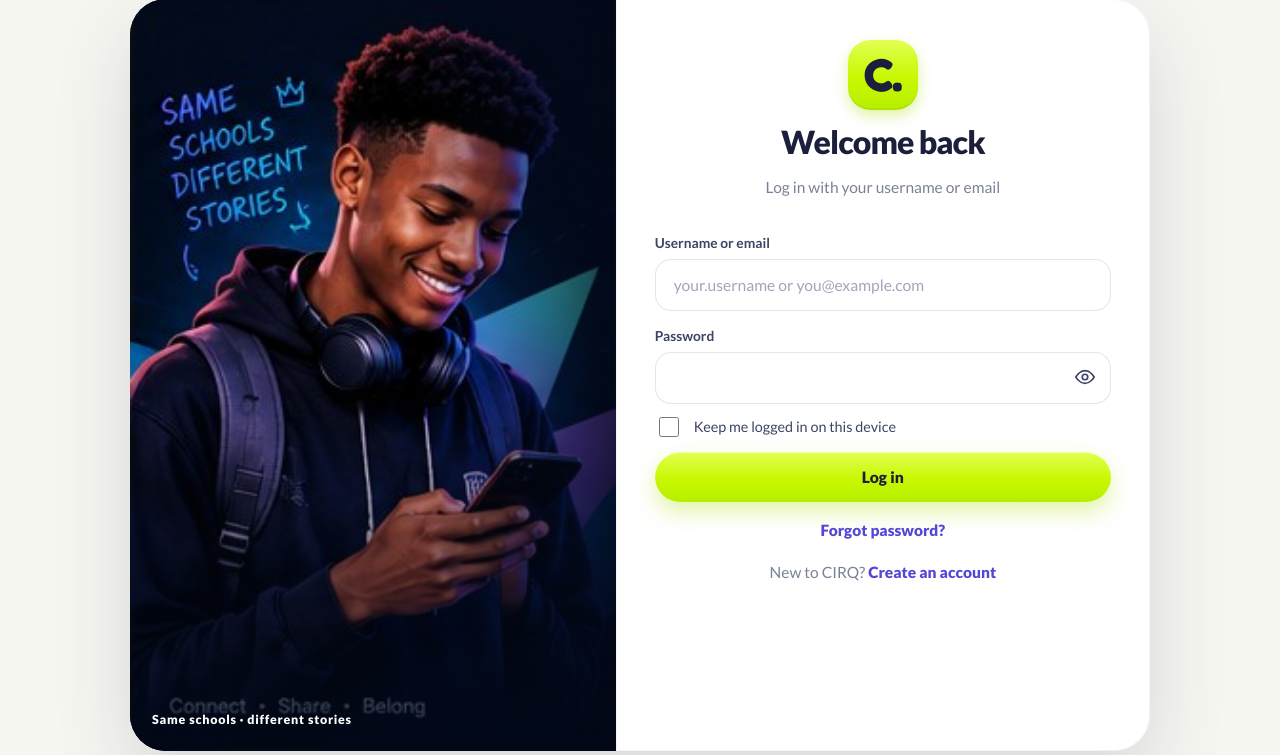
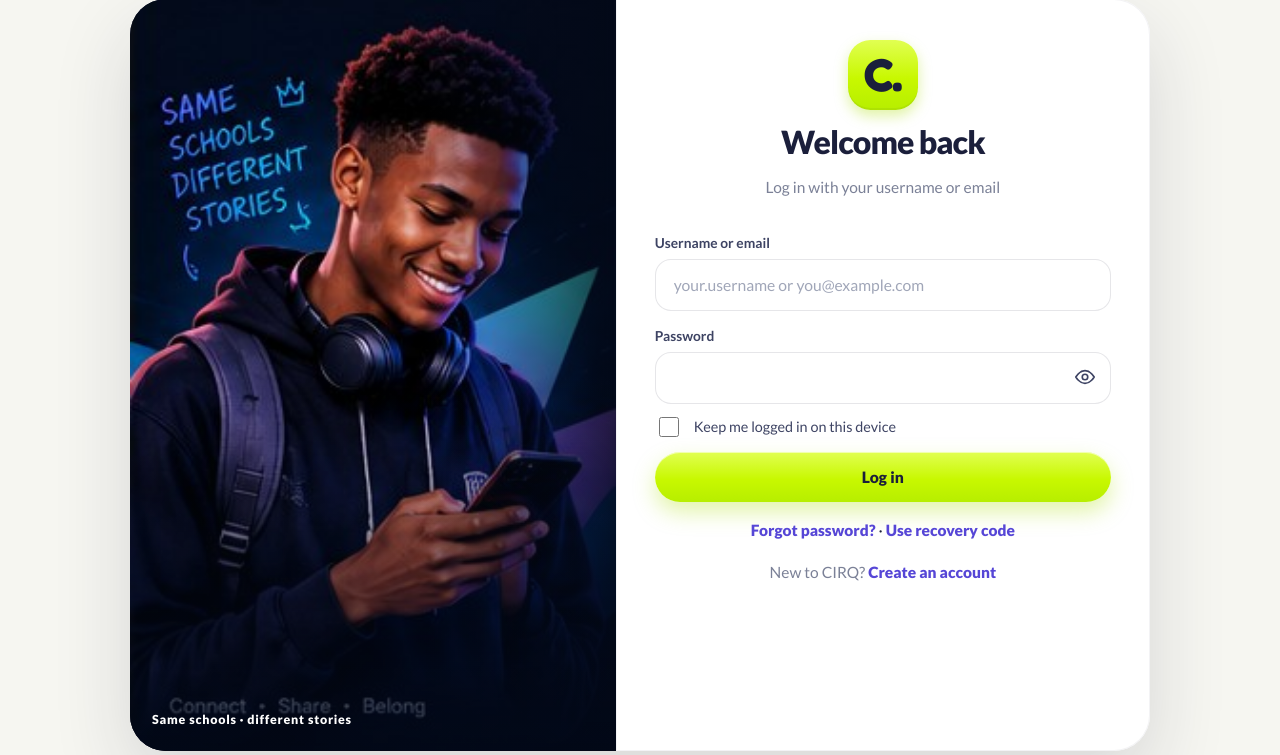
Before and after one commit to trinitylemon014-cpu/CIRQ-APP, a Flask app: page /login in a window 1280 px wide. Shown: the part 23-778 px from the top of the page. Run offline with Flask 3, Linux system fonts and the light colour scheme; parts of the project's set-up code (start-up, migrations or seed data) failed here and were passed over.

Commit message:
Update login.html

```diff
--- a/CIRQ-main/app/templates/auth/login.html
+++ b/CIRQ-main/app/templates/auth/login.html
@@ -7,7 +7,7 @@
     {{ m.pw_field('password', 'Password') }}
     <label class="check"><input type="checkbox" name="remember"> Keep me logged in on this device</label>
     <button class="btn block" type="submit">Log in</button>
-    <p style="text-align:center;margin:16px 0 0"><a class="link" href="{{ url_for('auth.forgot_password') }}">Forgot password?</a></p>
+    <p style="text-align:center;margin:16px 0 0"><a class="link" href="{{ url_for('auth.forgot_password') }}">Forgot password?</a> · <a class="link" href="{{ url_for('auth.recover') }}">Use recovery code</a></p>
   </form>
   <p class="muted" style="text-align:center;margin-top:18px">New to CIRQ? <a class="link" href="{{ url_for('auth.register') }}">Create an account</a></p>
 </div></div></div>
```
